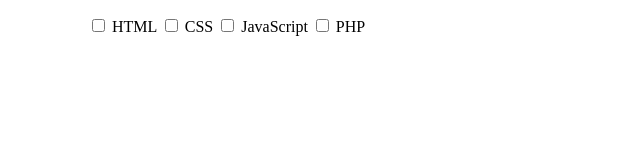
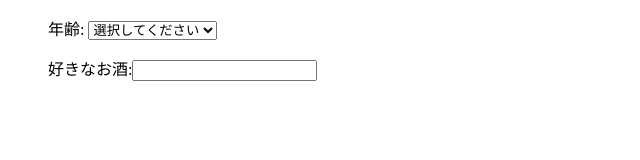
Before and after one commit to tatsu-narita/jQuery-test, a plain HTML site: page index.html in a window 1280 px wide. Shown: the whole page, without its empty margins (0-640 px from the left). Drawn offline with Linux system fonts and the light colour scheme.

Commit message:
update: html
選択されている要素を選択する:selected
用<ul>

```diff
--- a/index.html
+++ b/index.html
@@ -416,7 +416,9 @@
     </ul>
     -->
 
+    <!--
     <ul>
+        <dt> スキル</dt>
         <dd>
             <input type="checkbox" name="html" value="XHTML" id="html">
             <label for="html">HTML</label>
@@ -428,6 +430,20 @@
             <label for="php">PHP</label>
         </dd>
     </ul>
+    -->
+
+    <ul>
+        <p>年齢:
+        <select name="age">
+            <option value="選択してください">選択してください</option>
+            <option value="10 代">10 代</option>
+            <option value="20 代">20 代</option>
+            <option value="30 代">30 代</option>
+            <option value="40 代以上">40 代以上</option>
+        </select></p>
+        <p>好きなお酒:<input type="text"></p>
+    </ul>
+
 
 </body>
 </html>
```
